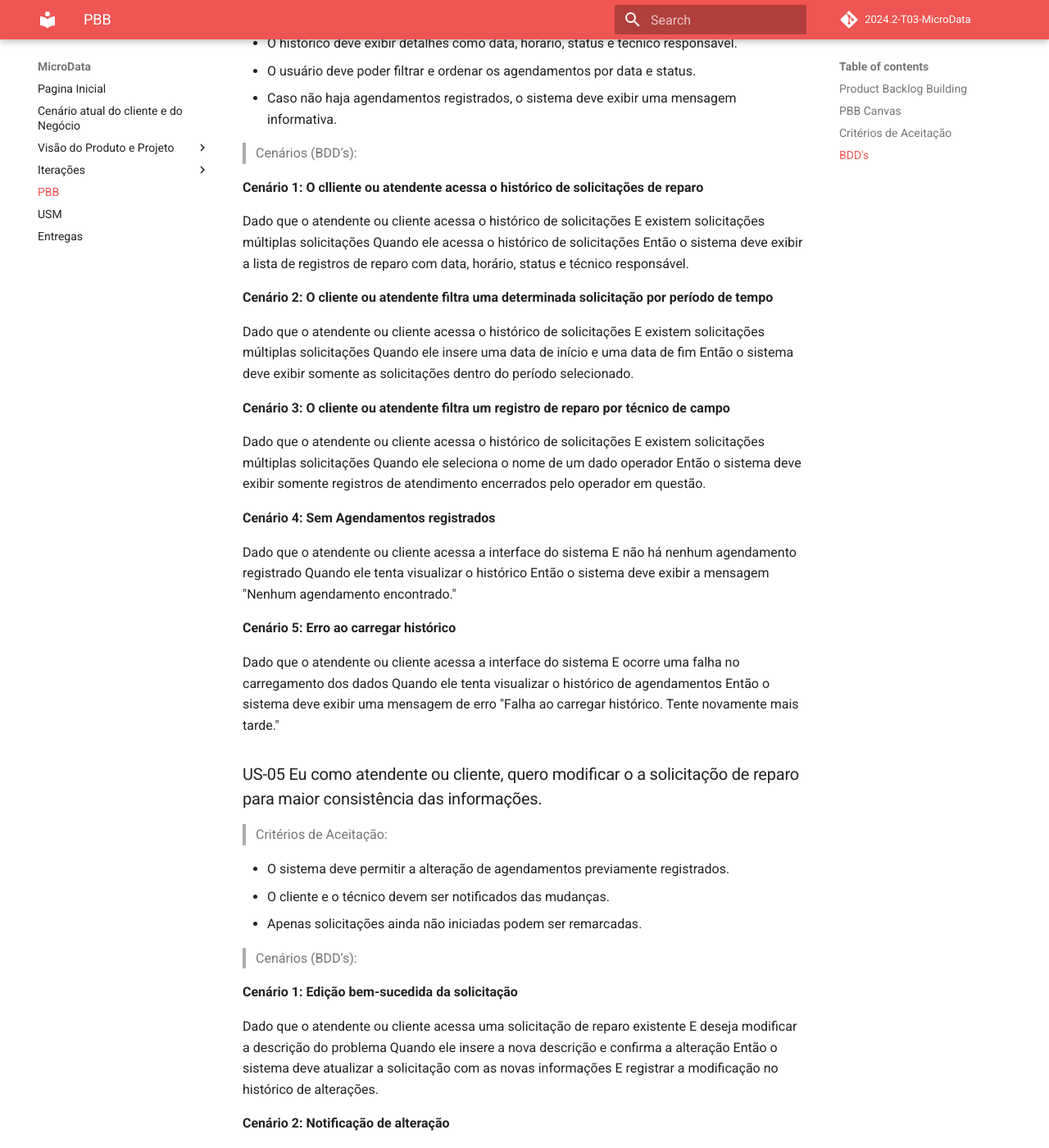
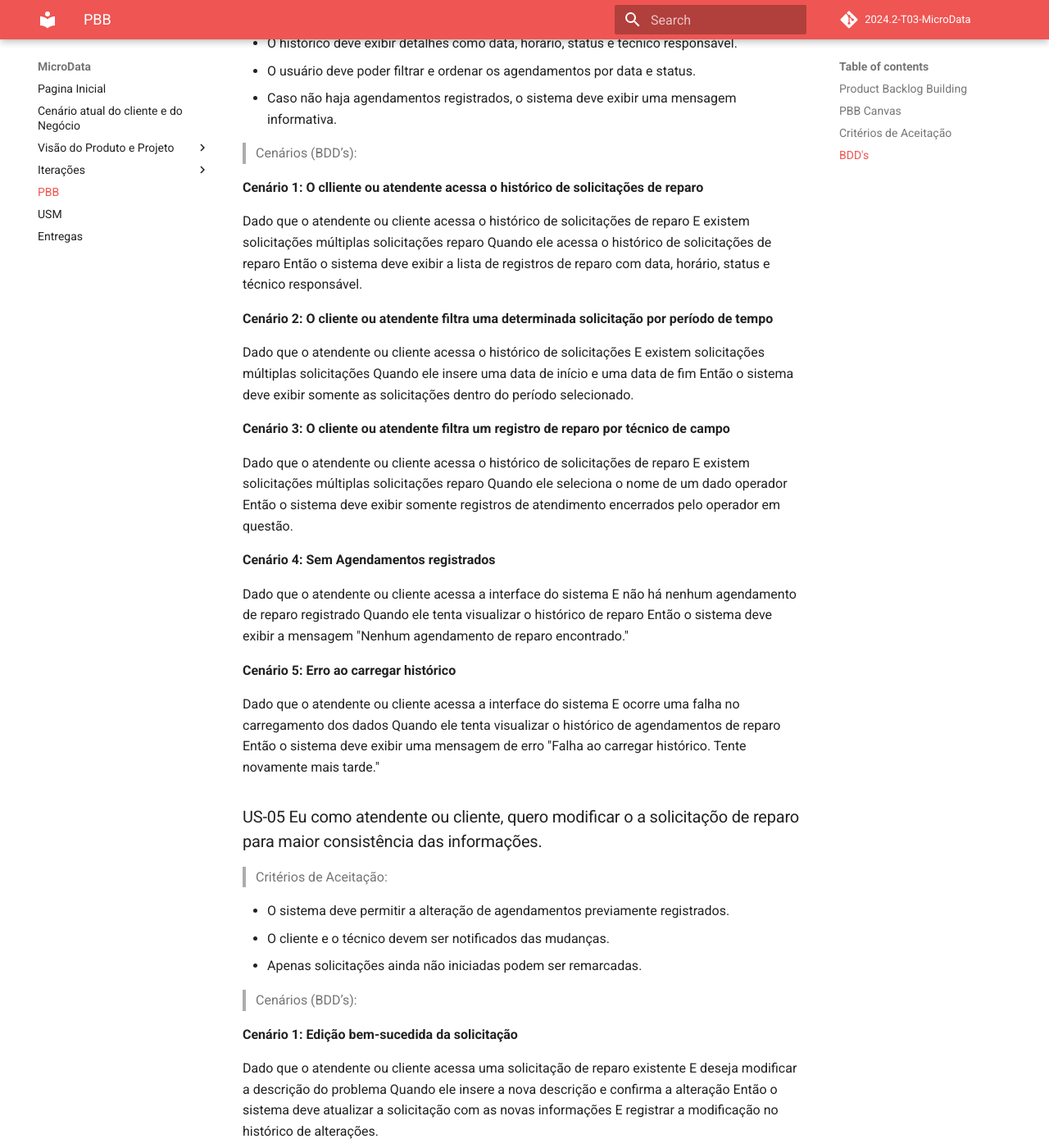
Before and after one commit to storch7/2024.2-T03-MicroData, an MkDocs documentation site: the page built from docs/pbb/pbb.md, in a window 1280 px wide and 1400 px high, scrolled down 12284 px. Shown: the whole window at 82% size. Built offline with MkDocs 1.6.1 and Material for MkDocs 9.7.7, drawn with Linux system fonts in a browser that asks for light colours; comment, search, counter and statistics services are not loaded; some of the changed text lies outside the part shown.

Commit message:
Correção Bdd

```diff
--- a/docs/pbb/pbb.md
+++ b/docs/pbb/pbb.md
@@ -205,7 +205,7 @@ Então o sistema deve gerar um identificador único para a solicitação.
 
 Dado que o atendente ou cliente acessa o formulário de solicitação de reparo E não seleciona o aparelho cadastrado
 Quando ele tenta confirmar o registro
-Então o sistema deve exibir uma mensagem de erro "DEve haver um aparelho cadastrado no sistema para registrar uma solicitação de reparo." E não deve registrar a solicitação.
+Então o sistema deve exibir uma mensagem de erro "Deve haver um aparelho cadastrado no sistema para registrar uma solicitação de reparo." E não deve registrar a solicitação.
 
 **Cenário 5: Tentativa de registro sem preencher o campo de descrição do ocorrido**
 Dado que o atendente ou cliente acessa o formulário de solicitação de reparo E não preenche a descrição do problema
@@ -231,8 +231,8 @@ Então o sistema deve exibir uma mensagem "Erro ao registrar solicitação. Tent
 
 **Cenário 1: O clliente ou atendente acessa o histórico de solicitações de reparo**
 
-Dado que o atendente ou cliente acessa o histórico de solicitações E existem solicitações múltiplas solicitações
-Quando ele acessa o histórico de solicitações
+Dado que o atendente ou cliente  acessa o histórico de solicitações de reparo E existem solicitações múltiplas solicitações reparo
+Quando ele acessa o histórico de solicitações de reparo
 Então o sistema deve exibir a lista de registros de reparo com data, horário, status e técnico responsável.
 
 **Cenário 2: O cliente ou atendente filtra uma determinada solicitação por período de tempo**
@@ -243,20 +243,20 @@ Então o sistema deve exibir somente as solicitações dentro do período seleci
 
 **Cenário 3: O cliente ou atendente filtra um registro de reparo por técnico de campo**
 
-Dado que o atendente ou cliente acessa o histórico de solicitações E existem solicitações múltiplas solicitações
+Dado que o atendente ou cliente acessa o histórico de solicitações de reparo E existem solicitações múltiplas solicitações reparo
 Quando ele seleciona o nome de um dado operador
 Então o sistema deve exibir somente registros de atendimento encerrados pelo operador em questão.
 
 **Cenário 4: Sem Agendamentos registrados**
 
-Dado que o atendente ou cliente acessa a interface do sistema E não há nenhum agendamento registrado
-Quando ele tenta visualizar o histórico
-Então o sistema deve exibir a mensagem "Nenhum agendamento encontrado."
+Dado que o atendente ou cliente acessa a interface do sistema E não há nenhum agendamento de reparo registrado
+Quando ele tenta visualizar o histórico de reparo
+Então o sistema deve exibir a mensagem "Nenhum agendamento de reparo encontrado."
 
 **Cenário 5: Erro ao carregar histórico**
 
 Dado que o atendente ou cliente acessa a interface do sistema E ocorre uma falha no carregamento dos dados
-Quando ele tenta visualizar o histórico de agendamentos
+Quando ele tenta visualizar o histórico de agendamentos de reparo
 Então o sistema deve exibir uma mensagem de erro "Falha ao carregar histórico. Tente novamente mais tarde."
 
 
@@ -290,7 +290,7 @@ Então o sistema deve atualizar a solicitação com a nova data E registrar a mu
 
 **Cenário 4: Tentativa de alteração de uma solicitação em atendimento**
 
-Dado que o atendente ou cliente acessa uma solicitação em andamento
+Dado que o atendente ou cliente acessa uma solicitação de reparo em andamento
 Quando ele tenta modificar a data de agendamento
 Então o sistema deve exibir uma mensagem de erro "Não é possível modificar esta solicitação" E não deve registrar nenhuma alteração.
 
```
